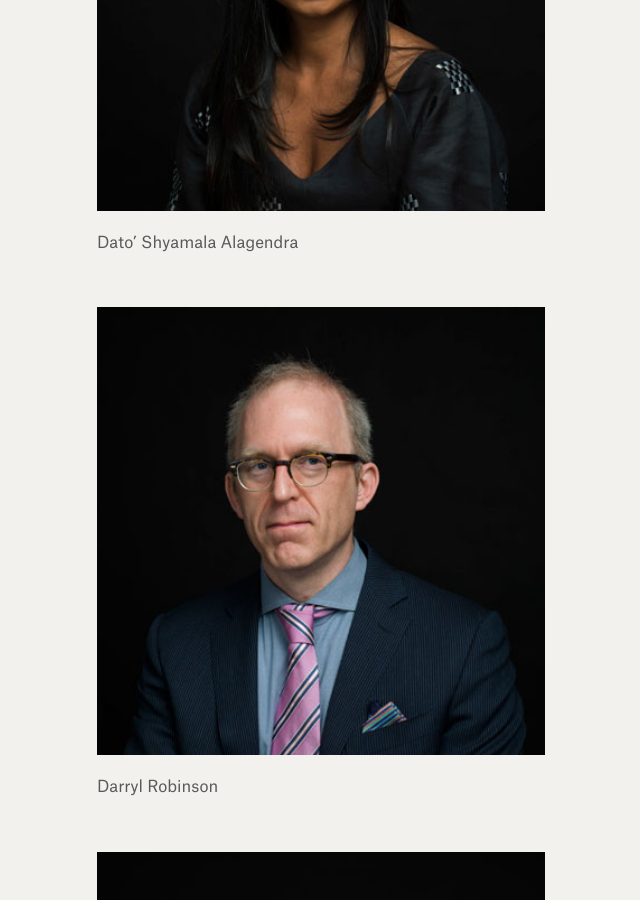
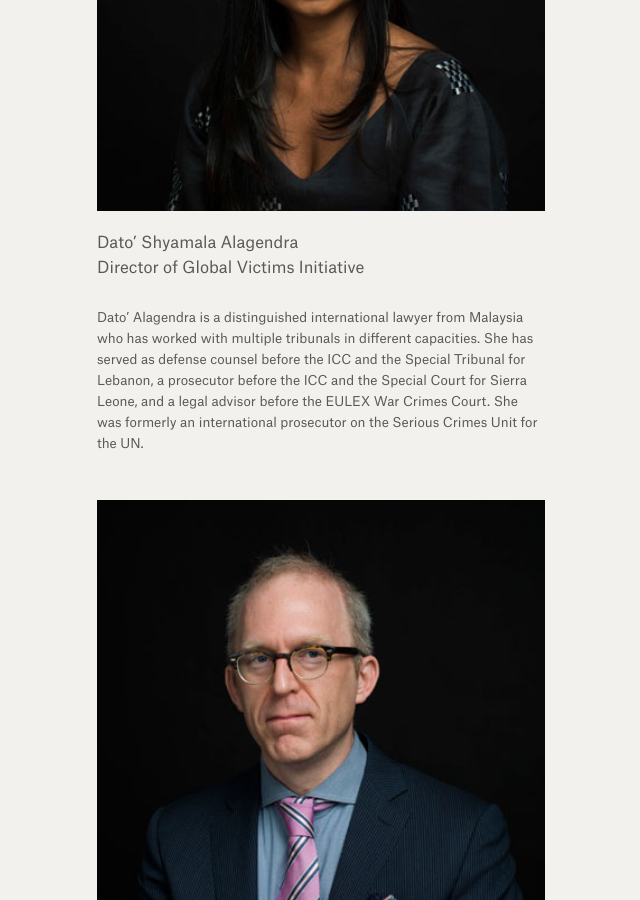
Before and after one commit to weights-and-measures/weights-and-measures.github.io, a Jekyll site: the page built from photographs.html, in a window 1280 px wide and 900 px high, scrolled down 19950 px. Shown: the whole window, without its empty margins (319-959 px from the left). Built offline with Jekyll 4.4.1, drawn with Linux system fonts in a browser that asks for light colours.

Commit message:
Updated D36

```diff
--- a/_photographs/d36.markdown
+++ b/_photographs/d36.markdown
@@ -6,4 +6,7 @@
 
 ![resize2.jpg](/uploads/resize2.jpg)
 
-Dato' Shyamala Alagendra
+Dato' Shyamala Alagendra <br> Director of Global Victims Initiative
+
+
+Dato’ Alagendra is a distinguished international lawyer from Malaysia who has worked with multiple tribunals in different capacities. She has served as defense counsel before the ICC and the Special Tribunal for Lebanon, a prosecutor before the ICC and the Special Court for Sierra Leone, and a legal advisor before the EULEX War Crimes Court. She was formerly an international prosecutor on the Serious Crimes Unit for the UN.
```
